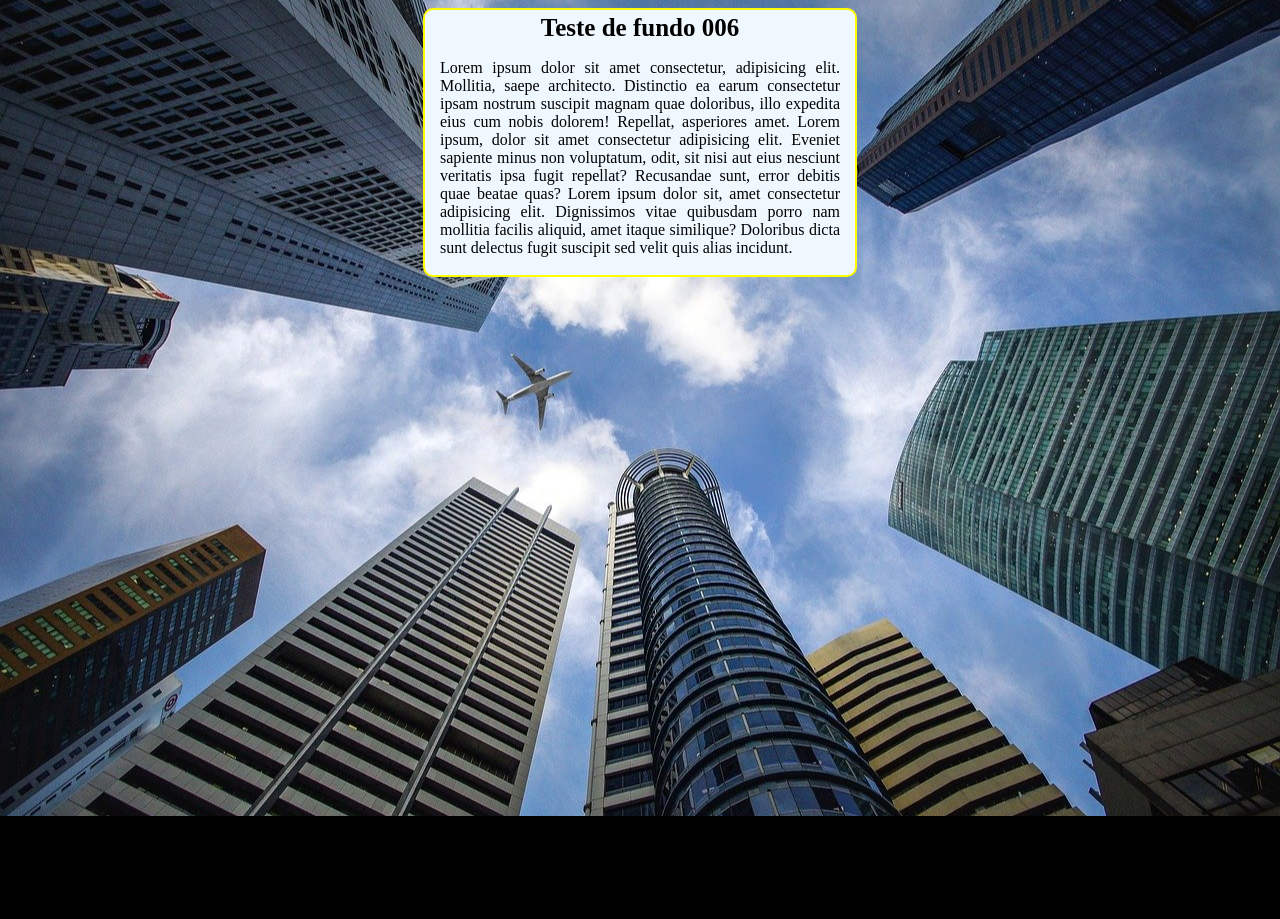
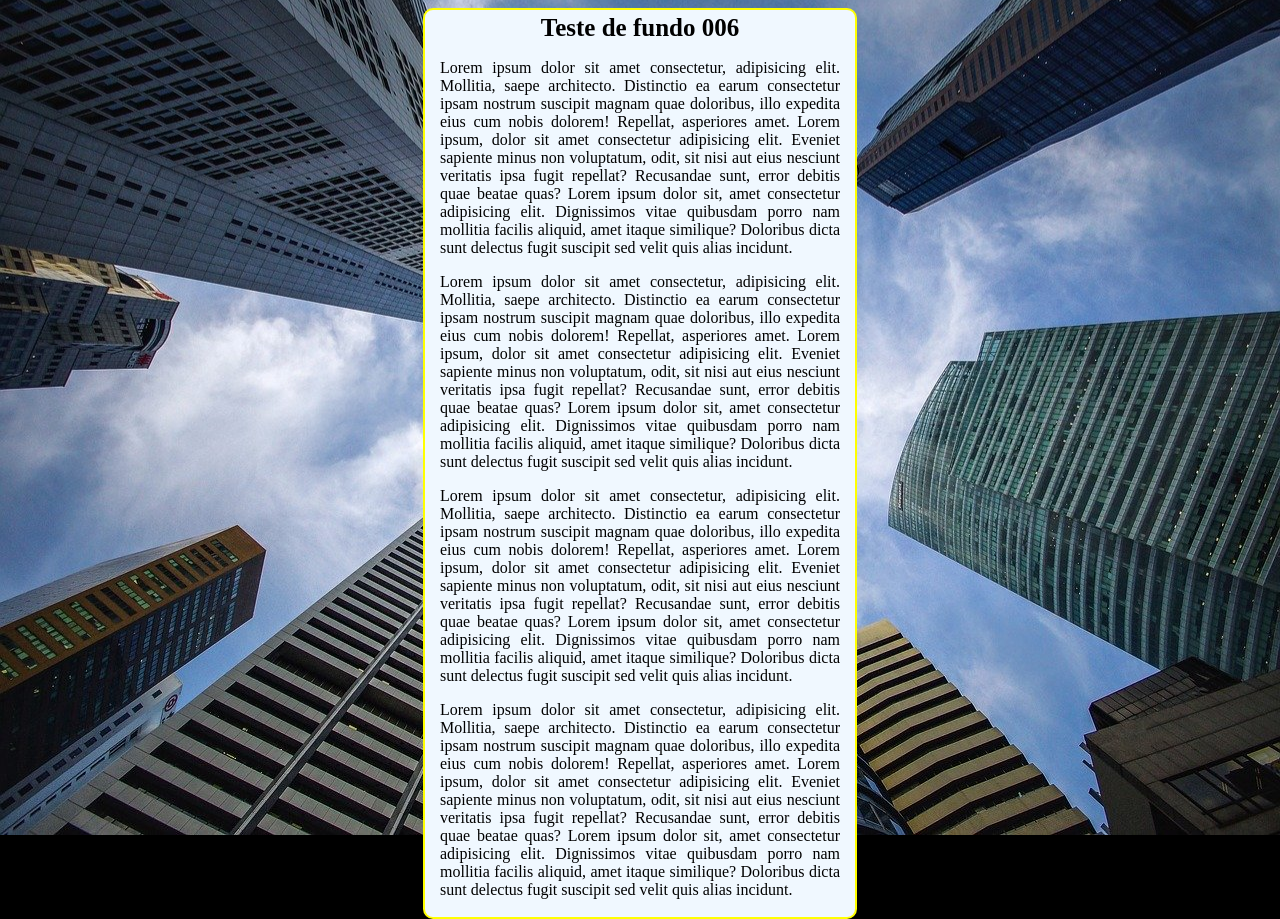
Before and after one commit to VitorMiksza/HTML-CSS, a plain HTML site: page Exercicios/EX022/fundo006.html in a window 1280 px wide. Before the commit the page ends 816 px from the top, so only its background shows below. Drawn offline with Linux system fonts and the light colour scheme.

Commit message:
Update fundo006.html

```diff
--- a/Exercicios/EX022/fundo006.html
+++ b/Exercicios/EX022/fundo006.html
@@ -14,11 +14,15 @@
 
                     height: 100vh;
 
-                    background-color: black;
+                    /* background-color: black;
                     background-image: url(imagens/wallpaper002.jpg);
                     background-repeat: no-repeat;
                     background-position: center center;
+                    background-size : cover; */
+
                     background-size: cover;
+
+                    background: black url(imagens/wallpaper002.jpg) center center no-repeat fixed;
 
             }
 
@@ -71,6 +75,26 @@
                 Lorem ipsum dolor sit, amet consectetur adipisicing elit. Dignissimos vitae quibusdam porro nam mollitia facilis aliquid, amet itaque similique? Doloribus dicta sunt delectus fugit suscipit sed velit quis alias incidunt.
             </p>
 
+            <p>Lorem ipsum dolor sit amet consectetur, adipisicing elit. Mollitia, saepe architecto. Distinctio ea earum consectetur ipsam nostrum suscipit magnam quae doloribus, illo expedita eius cum nobis dolorem! Repellat, asperiores amet.
+
+                Lorem ipsum, dolor sit amet consectetur adipisicing elit. Eveniet sapiente minus non voluptatum, odit, sit nisi aut eius nesciunt veritatis ipsa fugit repellat? Recusandae sunt, error debitis quae beatae quas?
+
+                Lorem ipsum dolor sit, amet consectetur adipisicing elit. Dignissimos vitae quibusdam porro nam mollitia facilis aliquid, amet itaque similique? Doloribus dicta sunt delectus fugit suscipit sed velit quis alias incidunt.
+            </p>
+
+            <p>Lorem ipsum dolor sit amet consectetur, adipisicing elit. Mollitia, saepe architecto. Distinctio ea earum consectetur ipsam nostrum suscipit magnam quae doloribus, illo expedita eius cum nobis dolorem! Repellat, asperiores amet.
+
+                Lorem ipsum, dolor sit amet consectetur adipisicing elit. Eveniet sapiente minus non voluptatum, odit, sit nisi aut eius nesciunt veritatis ipsa fugit repellat? Recusandae sunt, error debitis quae beatae quas?
+
+                Lorem ipsum dolor sit, amet consectetur adipisicing elit. Dignissimos vitae quibusdam porro nam mollitia facilis aliquid, amet itaque similique? Doloribus dicta sunt delectus fugit suscipit sed velit quis alias incidunt.
+            </p>
+
+            <p>Lorem ipsum dolor sit amet consectetur, adipisicing elit. Mollitia, saepe architecto. Distinctio ea earum consectetur ipsam nostrum suscipit magnam quae doloribus, illo expedita eius cum nobis dolorem! Repellat, asperiores amet.
+
+                Lorem ipsum, dolor sit amet consectetur adipisicing elit. Eveniet sapiente minus non voluptatum, odit, sit nisi aut eius nesciunt veritatis ipsa fugit repellat? Recusandae sunt, error debitis quae beatae quas?
+
+                Lorem ipsum dolor sit, amet consectetur adipisicing elit. Dignissimos vitae quibusdam porro nam mollitia facilis aliquid, amet itaque similique? Doloribus dicta sunt delectus fugit suscipit sed velit quis alias incidunt.
+            </p>
 
     </main>
 
```
